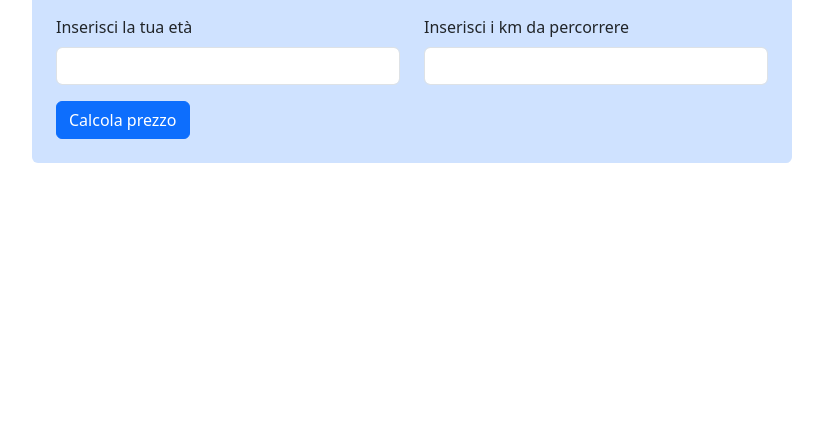
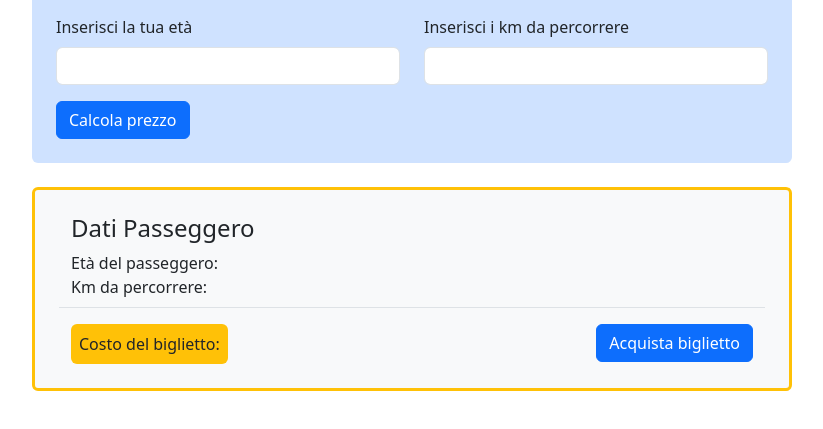
Before and after one commit to FusaroFederico/js-biglietto-treno-form, a plain HTML site: page index.html in a window 1280 px wide. Shown: the part 121-550 px from the top of the page, without its empty margins (228-1051 px from the left). Drawn offline with nearby package versions, Linux system fonts and the light colour scheme.

Commit message:
add: ticket to index.html

```diff
--- a/index.html
+++ b/index.html
@@ -16,7 +16,7 @@
         <h1 class="mb-3 text-center">Calcola il prezzo del biglietto</h1>
         <div class="row">
 
-            <div class="col-8 mx-auto bg-primary-subtle rounded p-4">
+            <div class="col-8 mx-auto bg-primary-subtle rounded p-4 mb-4">
                 <form method="get" class="row" id="calc-form">
                     <div class="col-6 mb-3">
                         <label for="passenger-age" class="form-label">Inserisci la tua età</label>
@@ -29,10 +29,23 @@
                     <div class="col-4">
                         <button type="submit" class="btn btn-primary" id="form-btn">Calcola prezzo</button>
                     </div>
-
-
                 </form>
-
+            </div>
+            <div class="col-8 row mx-auto border border-3 border-warning rounded p-4 bg-body-tertiary" id="ticket">
+                <h3 class="fs-4">Dati Passeggero</h3>
+                <div class="col-12">
+                    Età del passeggero: <span id="ticket-age"></span>
+                </div>
+                <div class="col-12 border-bottom pb-2 mb-3">
+                    Km da percorrere: <span id="ticket-km"></span>
+                </div>
+                <div class="col-6 d-flex align-items-middle">
+                    <span class="bg-warning rounded fw-medium p-2">Costo del biglietto: <span
+                            id="ticket-price"></span></span>
+                </div>
+                <div class="col-6 text-end">
+                    <button class="btn btn-primary">Acquista biglietto</button>
+                </div>
             </div>
         </div>
     </div>
```
